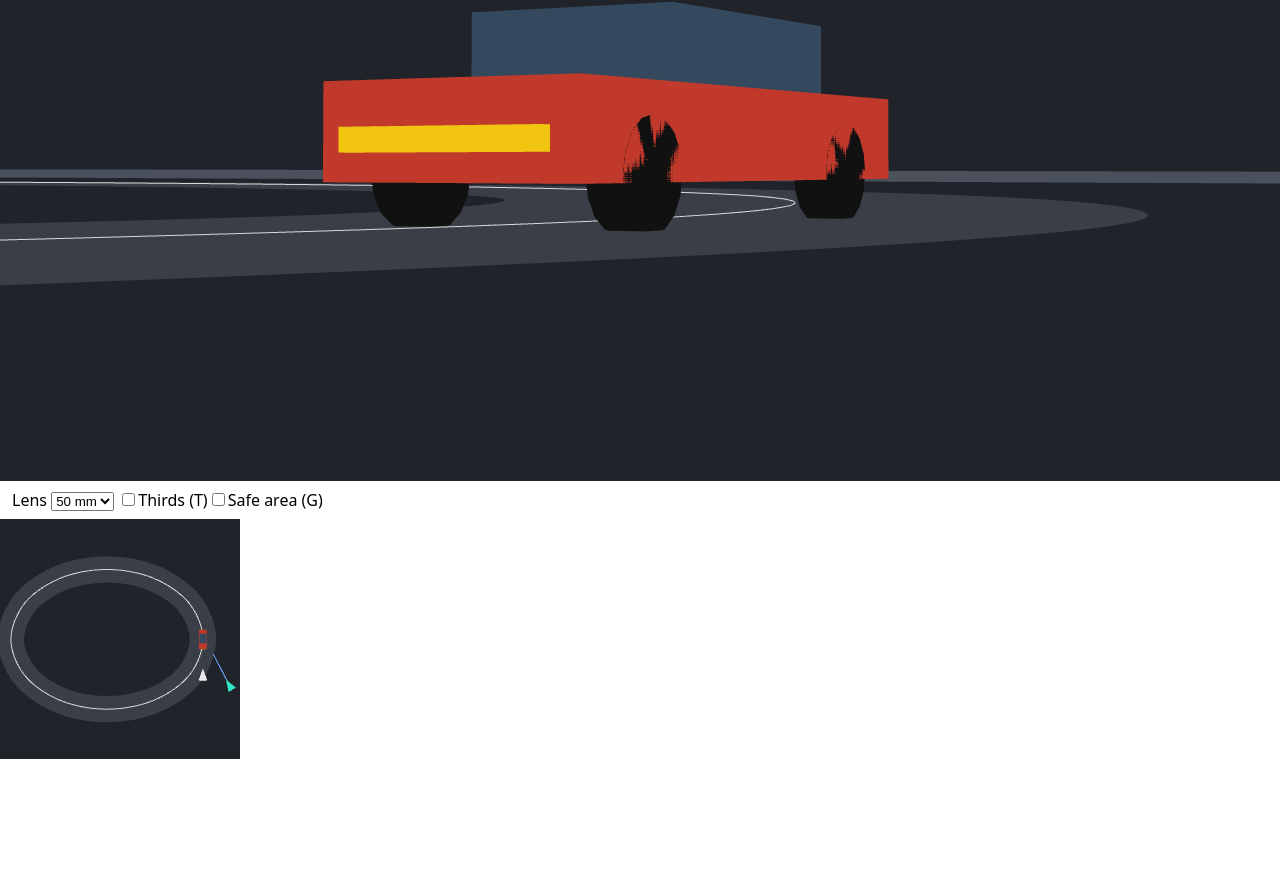
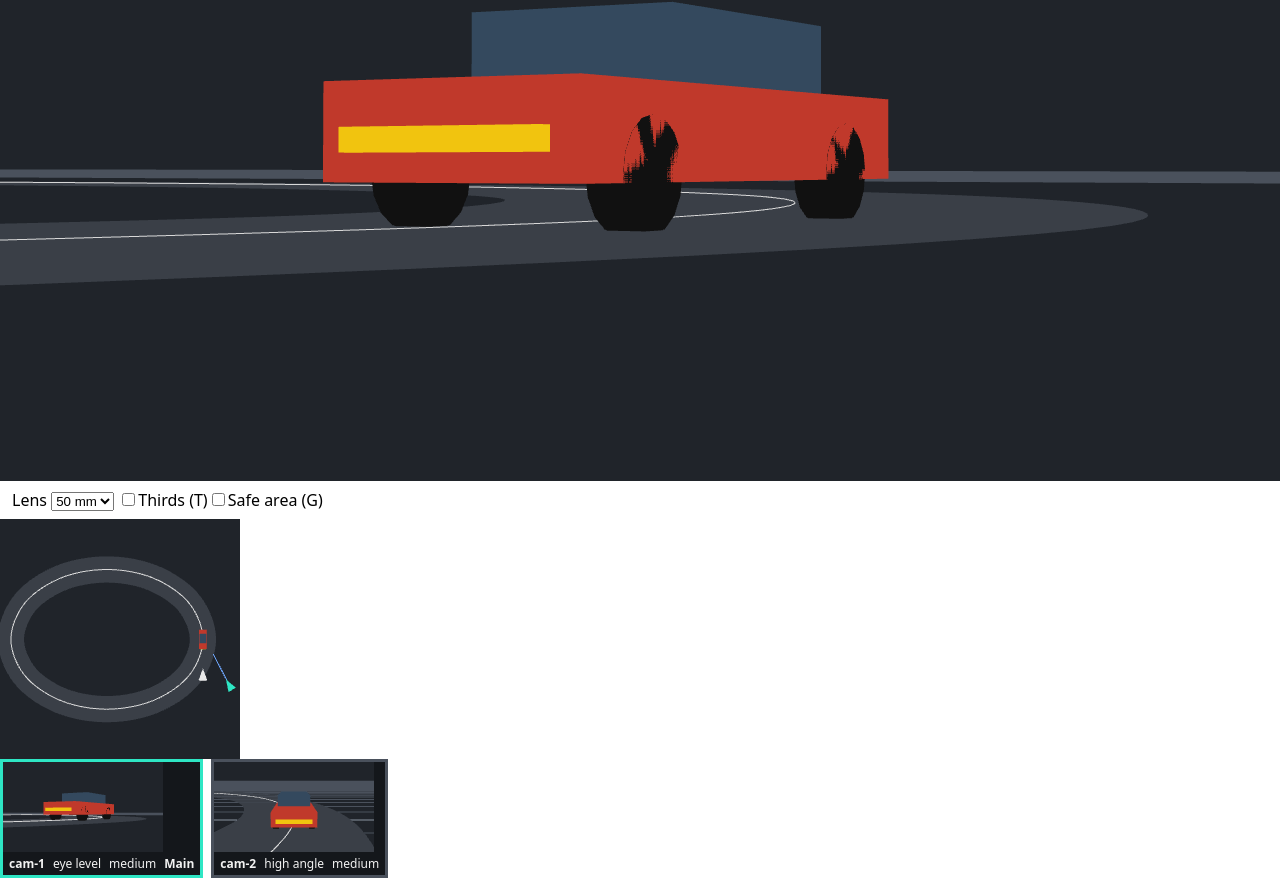
Before and after one commit to Jayse007/PathKit, a website built with Vite: page apps/shot-rail/index.html in a window 1280 px wide. Shown: the part 239-1117 px from the top of the page. Before the commit the page ends 998 px from the top, so only its background shows below. Built offline with nearby package versions, Linux system fonts and the light colour scheme.

```diff
--- a/apps/shot-rail/index.html
+++ b/apps/shot-rail/index.html
@@ -34,6 +34,7 @@
         <span id="status" role="status"></span>
       </div>
       <div id="overview" title="Stage overview: top-down view of the car, road, cameras and rails"></div>
+      <div id="grid" role="group" aria-label="Coverage grid: one tile per camera. Choose a tile to make it the main camera."></div>
     </div>
     <script type="module" src="/src/main.ts"></script>
   </body>
--- a/apps/shot-rail/src/main.ts
+++ b/apps/shot-rail/src/main.ts
@@ -7,13 +7,18 @@ import { SAMPLE_SHOTS } from './logic/samples.js';
 import { CameraRig } from './view/camera-rig.js';
 import type { RigSettings } from './view/camera-rig.js';
 import { createAuxRenderer } from './view/aux-renderer.js';
+import { createCoverageGrid } from './view/coverage-grid.js';
+import type { CoverageGrid } from './view/coverage-grid.js';
+import type { GridMode } from './view/coverage-grid-rules.js';
 import { createGuideToggle, createGuidesOverlay } from './view/guides-view.js';
 import { createMainView } from './view/main-view.js';
 import { createStageOverview } from './view/stage-overview.js';
+import type { StageOverview } from './view/stage-overview.js';
 import { createSubjectView } from './view/subject-view.js';
 
 const CAMERA_ID = 'cam-1';
 const DISPLAYED_FRAME = 0;
+const MODE: GridMode = 'angle'; // Move mode does not exist yet; the grid draws in Angle mode only
 
 function start(): void {
   const stage = document.getElementById('stage');
@@ -82,16 +87,70 @@ function start(): void {
   view.addObject(subjectView.object);
   subjectView.showFrame(rig, DISPLAYED_FRAME);
 
+  // The overview and the grid share one auxiliary renderer; each copies its image out right after it draws.
   const overviewBox = document.getElementById('overview');
-  if (overviewBox !== null) {
+  const gridBox = document.getElementById('grid');
+  let overview: StageOverview | null = null;
+  let grid: CoverageGrid | null = null;
+  let current: RigSettings = settings;
+
+  // A tile click or Enter asks for a new Main_Camera. Only the main camera can be a rail shot
+  // (scene-set.ts), so the change is refused, with a message, while any other camera is a rail shot.
+  // The rig is not touched in that case, so the app never builds an invalid camera set.
+  const onSelect = (id: string): void => {
+    if (id === current.mainCameraId) return;
+    const rail = current.cameras.find((c) => c.id !== id && (c.shotType === 'push-in' || c.shotType === 'crane'));
+    if (rail !== undefined) {
+      status.textContent =
+        `${id} cannot be the main camera yet: ${rail.id} is a ${rail.shotType} shot, and only the main camera can be a rail shot. ` +
+        `Change ${rail.id} to an orbit shot first.`;
+      return;
+    }
+    const next: RigSettings = { ...current, mainCameraId: id };
+    rig.setSettings(next);
+    const result = rig.tick();
+    if (result === null || !result.ok) {
+      status.textContent = `${id} could not be made the main camera: ${result?.message ?? 'no settings'}`;
+      rig.setSettings(current); // the pending settings must not stay on the failed ones
+      rig.tick();
+      return;
+    }
+    current = next;
+    status.textContent = '';
+    const camera = next.cameras.find((c) => c.id === id);
+    if (camera !== undefined) {
+      view.setLensMm(camera.lensMm);
+      lensSelect.value = String(camera.lensMm);
+    }
+    view.showFrame(rig, id, DISPLAYED_FRAME);
+    if (overview !== null) {
+      overview.setLayout(rig, next);
+      overview.showFrame(rig, DISPLAYED_FRAME);
+    }
+    if (grid !== null) {
+      grid.setMain(id);
+      grid.render(rig, DISPLAYED_FRAME, MODE, true, false, 0);
+    }
+  };
+
+  if (overviewBox !== null || gridBox !== null) {
     const aux = createAuxRenderer();
     if (aux.renderer === null) {
-      overviewBox.textContent = `The overview could not start: this browser could not create a WebGL context (${aux.reason}).`;
+      const text = `could not start: this browser could not create a WebGL context (${aux.reason}).`;
+      if (overviewBox !== null) overviewBox.textContent = `The overview ${text}`;
+      if (gridBox !== null) gridBox.textContent = `The grid ${text}`;
     } else {
-      const overview = createStageOverview(overviewBox, aux.renderer, settings.road.points);
-      if (overview !== null) {
-        overview.setLayout(rig, settings);
-        overview.showFrame(rig, DISPLAYED_FRAME);
+      if (overviewBox !== null) {
+        overview = createStageOverview(overviewBox, aux.renderer, settings.road.points);
+        if (overview !== null) {
+          overview.setLayout(rig, settings);
+          overview.showFrame(rig, DISPLAYED_FRAME);
+        }
+      }
+      if (gridBox !== null) {
+        grid = createCoverageGrid(gridBox, aux.renderer, settings.road.points, onSelect);
+        grid.setLayout(settings);
+        grid.render(rig, DISPLAYED_FRAME, MODE, true, false, 0);
       }
     }
   }
--- /dev/null
+++ b/apps/shot-rail/src/view/coverage-grid.ts
@@ -0,0 +1,331 @@
+// Coverage_Grid view (task 32.3): one tile per camera, each showing what that camera sees, with its
+// Angle_Label and Framing_Label as text. Click or Enter on a tile makes that camera the Main_Camera
+// (through the onSelect callback). Loads Three.js, so no test imports this file. The pure rules (when to
+// redraw, the camera limit, which camera a click selects) are in coverage-grid-rules.ts.
+//
+// It draws with the shared auxiliary renderer (aux-renderer.ts). Straight after each tile's render the
+// image is copied into that tile's own 2D canvas with drawImage, before the next tile renders.
+//
+// Each tile is a real <button>, so the browser turns Enter and Space into a click and Tab reaches it.
+// No separate key handler is added (it would fire twice).
+//
+// setLayout (after a re-bake) builds the tiles and may allocate. render (the per-frame path) creates no
+// objects, arrays, strings or closures: the OutBuffers, scratch arrays, size vector and camera are made
+// once, label text is only assigned when it changes (and is always a string that already exists).
+
+import { Color, GridHelper, PerspectiveCamera, Scene, Vector2 } from 'three';
+import type { Material, WebGLRenderer } from 'three';
+import type { OutBuffer, Vec3 } from '../logic/pathkit.js';
+import {
+  ASPECT_RATIO,
+  CAR_HALF_EXTENT_X,
+  CAR_HALF_EXTENT_Y,
+  CAR_HALF_EXTENT_Z,
+  DEVICE_PIXEL_RATIO_CAP,
+  FILM_GAUGE,
+  TILE_SIZE_PX,
+} from '../logic/constants.js';
+import { framingPercent } from '../logic/fill.js';
+import { angleLabel, framingLabel } from '../logic/labels.js';
+import { fieldOfViewForFocalLengthMm } from '../logic/lens.js';
+import type { CameraRig, RigSettings } from './camera-rig.js';
+import { selectMain, shouldRenderGrid } from './coverage-grid-rules.js';
+import type { GridMode } from './coverage-grid-rules.js';
+import { createSubjectView } from './subject-view.js';
+
+// View-only values (not in the design's Named constants table).
+const NEAR_PLANE_M = 0.1;
+const FAR_PLANE_M = 1000;
+const BACKGROUND_COLOUR = 0x20242a;
+const GRID_SIZE_M = 200;
+const GRID_DIVISIONS = 100; // 2 m cells, the same ground grid as the main view
+const GRID_CENTRE_COLOUR = 0x8a93a0;
+const GRID_LINE_COLOUR = 0x4a515c;
+const TILE_GAP_PX = 8;
+const TILE_COLUMNS = 3; // 6 tiles make 2 rows of 3
+const TILE_BORDER_PX = 3;
+const TILE_BORDER_COLOUR = '#4a515c';
+const TILE_BORDER_MAIN_COLOUR = '#2ee6c4'; // the same teal as the main marker in the Stage_Overview
+const CAPTION_BACKGROUND = '#14171b';
+const CAPTION_TEXT_COLOUR = '#f2f2f2'; // on #14171b this is far above CONTRAST_MIN_RATIO
+const CAPTION_FONT = '12px system-ui, -apple-system, "Segoe UI", Roboto, "Helvetica Neue", Arial, sans-serif';
+const CAPTION_PADDING = '3px 6px';
+const MAIN_TAG_TEXT = 'Main';
+const RAD_TO_DEG = 180 / Math.PI;
+const SCRATCH_CORNERS_LENGTH = 24; // 8 corners x 3
+const SCRATCH_NDC_LENGTH = 16; // 8 corners x 2
+const NO_LABEL = ''; // before the first draw
+
+// The car's box. Only the car exists as a subject so far (RigSettings.subjectKind is 'car' in every
+// caller); the other kinds will need their own extents when they are built.
+const SUBJECT_HALF_EXTENTS: Vec3 = { x: CAR_HALF_EXTENT_X, y: CAR_HALF_EXTENT_Y, z: CAR_HALF_EXTENT_Z };
+
+export interface CoverageGrid {
+  /** Rebuild the tiles from `settings`. Call after every re-bake that succeeded. Does not draw: call render next. */
+  setLayout(settings: RigSettings): void;
+  /** Mark one tile as the Main_Camera (border, "Main" tag, aria-pressed). No render. */
+  setMain(cameraId: string): void;
+  /**
+   * Draw every tile at `displayedFrame` when shouldRenderGrid says so. Returns true when it drew.
+   * Never draws outside Angle mode. `msSinceLast` is the time since the last draw, in ms.
+   */
+  render(
+    rig: CameraRig,
+    displayedFrame: number,
+    mode: GridMode,
+    changed: boolean,
+    playing: boolean,
+    msSinceLast: number,
+  ): boolean;
+  /** Release this view's geometries and materials and remove the tiles. The shared renderer is not touched. */
+  dispose(): void;
+}
+
+interface Tile {
+  readonly id: string;
+  readonly button: HTMLButtonElement;
+  readonly ctx: CanvasRenderingContext2D;
+  readonly angleText: HTMLElement;
+  readonly framingText: HTMLElement;
+  readonly mainTag: HTMLElement;
+  readonly lensMm: number;
+  readonly verticalFovRad: number;
+  lastAngle: string;
+  lastFraming: string;
+}
+
+/** Shows a plain message in `container`, replacing its content. Text only, never markup. */
+function showMessage(container: HTMLElement, text: string): void {
+  const p = document.createElement('p');
+  p.setAttribute('role', 'alert');
+  p.style.margin = '0';
+  p.style.padding = '8px';
+  p.textContent = text;
+  container.replaceChildren(p);
+}
+
+function disposeMaterial(material: Material | Material[]): void {
+  if (Array.isArray(material)) {
+    for (const m of material) m.dispose();
+  } else {
+    material.dispose();
+  }
+}
+
+/**
+ * Builds the Coverage_Grid inside `container`. `auxRenderer` is the shared auxiliary renderer.
+ * `onSelect` is called with the camera id when a tile is clicked or activated with Enter (or Space).
+ * The grid does not change the Main_Camera itself: the caller decides, then calls setMain.
+ */
+export function createCoverageGrid(
+  container: HTMLElement,
+  auxRenderer: WebGLRenderer,
+  roadPoints: readonly Vec3[],
+  onSelect: (cameraId: string) => void,
+): CoverageGrid {
+  container.style.display = 'grid';
+  container.style.gridTemplateColumns = `repeat(${TILE_COLUMNS}, max-content)`;
+  container.style.gap = `${TILE_GAP_PX}px`;
+  container.style.alignContent = 'start';
+
+  const scene = new Scene();
+  const ground = new GridHelper(GRID_SIZE_M, GRID_DIVISIONS, GRID_CENTRE_COLOUR, GRID_LINE_COLOUR);
+  scene.add(ground);
+  const subjectView = createSubjectView(roadPoints);
+  scene.add(subjectView.object);
+  scene.background = new Color(BACKGROUND_COLOUR); // the shared renderer's clear colour is not relied on
+
+  // One camera for every tile; position, rotation and lens are set per tile.
+  const camera = new PerspectiveCamera(50, ASPECT_RATIO, NEAR_PLANE_M, FAR_PLANE_M);
+  camera.aspect = ASPECT_RATIO;
+  camera.filmGauge = FILM_GAUGE;
+  let cameraLensMm = 0; // 0 means "not set yet"
+
+  const camOut: OutBuffer = { position: { x: 0, y: 0, z: 0 }, rotation: { x: 0, y: 0, z: 0, w: 1 } };
+  const subjectOut: OutBuffer = { position: { x: 0, y: 0, z: 0 }, rotation: { x: 0, y: 0, z: 0, w: 1 } };
+  const scratchCorners = new Float64Array(SCRATCH_CORNERS_LENGTH);
+  const scratchNdc = new Float64Array(SCRATCH_NDC_LENGTH);
+  const sizeScratch = new Vector2();
+
+  let tiles: Tile[] = [];
+  let tileWidthPx = TILE_SIZE_PX.width;
+  let tileHeightPx = TILE_SIZE_PX.height;
+  let disposed = false;
+
+  // One listener on the container (created once). A tile is a <button>, so Enter and Space arrive as clicks.
+  container.addEventListener('click', (event: Event) => {
+    const target = event.target;
+    if (!(target instanceof Element)) return;
+    const button = target.closest('button[data-camera-id]');
+    if (button === null || !container.contains(button)) return;
+    const id = button.getAttribute('data-camera-id');
+    if (id === null) return;
+    onSelect(selectMain(id));
+  });
+
+  const drawTile = (rig: CameraRig, tile: Tile, displayedFrame: number): void => {
+    rig.evaluate(tile.id, displayedFrame, camOut);
+    camera.position.set(camOut.position.x, camOut.position.y, camOut.position.z);
+    camera.quaternion.set(camOut.rotation.x, camOut.rotation.y, camOut.rotation.z, camOut.rotation.w);
+    if (cameraLensMm !== tile.lensMm) {
+      camera.setFocalLength(tile.lensMm);
+      cameraLensMm = tile.lensMm;
+    }
+
+    auxRenderer.getSize(sizeScratch);
+    if (sizeScratch.x !== tileWidthPx || sizeScratch.y !== tileHeightPx) {
+      auxRenderer.setSize(tileWidthPx, tileHeightPx, false);
+    }
+    auxRenderer.render(scene, camera);
+    tile.ctx.drawImage(auxRenderer.domElement, 0, 0, tileWidthPx, tileHeightPx);
+
+    // Angle_Label: elevation from the true subject centre to the camera, in degrees (design: Elevation).
+    const dx = camOut.position.x - subjectOut.position.x;
+    const dz = camOut.position.z - subjectOut.position.z;
+    const horizontal = Math.sqrt(dx * dx + dz * dz);
+    const elevationDeg = Math.atan2(camOut.position.y - subjectOut.position.y, horizontal) * RAD_TO_DEG;
+    const angle = angleLabel(elevationDeg);
+    if (angle !== tile.lastAngle) {
+      tile.angleText.textContent = angle;
+      tile.lastAngle = angle;
+    }
+
+    // Framing_Label: how much of the frame the car's box covers.
+    const fill = framingPercent(
+      subjectOut.position,
+      subjectOut.rotation,
+      SUBJECT_HALF_EXTENTS,
+      camOut.position,
+      camOut.rotation,
+      tile.verticalFovRad,
+      ASPECT_RATIO,
+      scratchCorners,
+      scratchNdc,
+    );
+    const framing = framingLabel(fill);
+    if (framing !== tile.lastFraming) {
+      tile.framingText.textContent = framing;
+      tile.lastFraming = framing;
+    }
+  };
+
+  // Returns null when the browser cannot make a 2D canvas.
+  const makeTile = (id: string, lensMm: number): Tile | null => {
+    const canvas = document.createElement('canvas');
+    canvas.width = tileWidthPx;
+    canvas.height = tileHeightPx;
+    canvas.style.display = 'block';
+    canvas.style.width = `${TILE_SIZE_PX.width}px`;
+    canvas.style.height = `${TILE_SIZE_PX.height}px`;
+    const ctx = canvas.getContext('2d');
+    if (ctx === null) return null;
+
+    const button = document.createElement('button');
+    button.type = 'button';
+    button.setAttribute('data-camera-id', id);
+    button.setAttribute('aria-pressed', 'false');
+    button.title = `Make ${id} the main camera`;
+    button.style.padding = '0';
+    button.style.margin = '0';
+    button.style.cursor = 'pointer';
+    button.style.background = CAPTION_BACKGROUND;
+    button.style.border = `${TILE_BORDER_PX}px solid ${TILE_BORDER_COLOUR}`;
+    button.style.font = CAPTION_FONT;
+    button.style.color = CAPTION_TEXT_COLOUR;
+    button.style.textAlign = 'left';
+
+    const caption = document.createElement('div');
+    caption.style.display = 'flex';
+    caption.style.flexWrap = 'wrap';
+    caption.style.gap = '4px 8px';
+    caption.style.padding = CAPTION_PADDING;
+    caption.style.background = CAPTION_BACKGROUND;
+    caption.style.color = CAPTION_TEXT_COLOUR;
+
+    const name = document.createElement('strong');
+    name.textContent = id;
+    const angleText = document.createElement('span');
+    angleText.textContent = NO_LABEL;
+    const framingText = document.createElement('span');
+    framingText.textContent = NO_LABEL;
+    const mainTag = document.createElement('span');
+    mainTag.textContent = MAIN_TAG_TEXT;
+    mainTag.style.display = 'none';
+    mainTag.style.fontWeight = 'bold';
+    caption.append(name, angleText, framingText, mainTag);
+    button.append(canvas, caption);
+
+    return {
+      id,
+      button,
+      ctx,
+      angleText,
+      framingText,
+      mainTag,
+      lensMm,
+      verticalFovRad: fieldOfViewForFocalLengthMm(lensMm).verticalDeg / RAD_TO_DEG,
+      lastAngle: NO_LABEL,
+      lastFraming: NO_LABEL,
+    };
+  };
+
+  const markMain = (cameraId: string): void => {
+    for (const t of tiles) {
+      const isMain = t.id === cameraId;
+      t.button.setAttribute('aria-pressed', isMain ? 'true' : 'false');
+      t.button.style.borderColor = isMain ? TILE_BORDER_MAIN_COLOUR : TILE_BORDER_COLOUR;
+      t.mainTag.style.display = isMain ? 'inline' : 'none';
+    }
+  };
+
+  return {
+    setLayout(settings: RigSettings): void {
+      subjectView.setRoad(settings.road.points); // throws before anything below changes
+      const dpr = Math.min(window.devicePixelRatio || 1, DEVICE_PIXEL_RATIO_CAP);
+      tileWidthPx = Math.round(TILE_SIZE_PX.width * dpr);
+      tileHeightPx = Math.round(TILE_SIZE_PX.height * dpr);
+
+      const next: Tile[] = [];
+      const buttons: HTMLElement[] = [];
+      for (const c of settings.cameras) {
+        const tile = makeTile(c.id, c.lensMm);
+        if (tile === null) {
+          showMessage(container, 'The grid could not start: this browser could not create a 2D canvas.');
+          tiles = [];
+          return;
+        }
+        next.push(tile);
+        buttons.push(tile.button);
+      }
+      container.replaceChildren(...buttons);
+      tiles = next;
+      markMain(settings.mainCameraId);
+    },
+    setMain(cameraId: string): void {
+      markMain(cameraId);
+    },
+    render(
+      rig: CameraRig,
+      displayedFrame: number,
+      mode: GridMode,
+      changed: boolean,
+      playing: boolean,
+      msSinceLast: number,
+    ): boolean {
+      if (disposed || tiles.length === 0) return false;
+      if (!shouldRenderGrid(mode, changed, playing, msSinceLast)) return false;
+      subjectView.showFrame(rig, displayedFrame);
+      rig.evaluateSubject(displayedFrame, subjectOut);
+      for (let i = 0; i < tiles.length; i++) drawTile(rig, tiles[i], displayedFrame);
+      return true;
+    },
+    dispose(): void {
+      disposed = true;
+      tiles = [];
+      container.replaceChildren();
+      subjectView.dispose();
+      ground.geometry.dispose();
+      disposeMaterial(ground.material);
+    },
+  };
+}
```
Also changed, not shown: apps/shot-rail/docs/build-notes.md (+9 -0 lines), apps/skeleton-bench/docs/build-notes.md (+9 -0 lines), apps/skeleton-bench/test/tour-catalogue.test.ts (added, +192 -0 lines), .kiro/specs/shot-rail/tasks.md, .kiro/specs/shot-rail/tasks.meta.json, .kiro/specs/skeleton-bench/tasks.md, .kiro/specs/skeleton-bench/tasks.meta.json.
